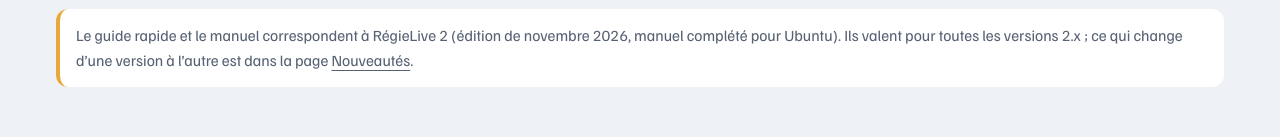
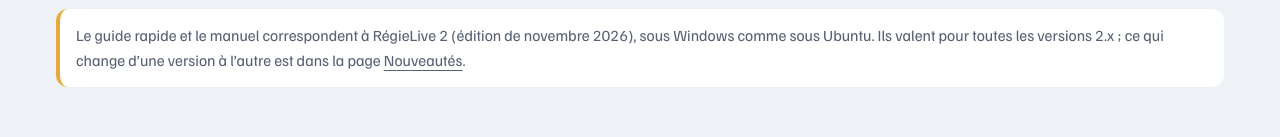
Before and after one commit to regielive/regielive.github.io, a plain HTML site: page manuel.html in a window 1280 px wide. Shown: the part 638-775 px from the top of the page. Drawn offline with Linux system fonts and the light colour scheme.

```diff
--- a/manuel.html
+++ b/manuel.html
@@ -30,7 +30,7 @@
 <a class="doc" href="docs/Fiche-Configuration-PC.pdf"><b>Fiche : configuration du PC</b><span>PDF · 2 pages · choisir ou monter l’ordinateur de la régie</span></a>
 <a class="doc" href="docs/Fiche-Reseau-de-la-regie.pdf"><b>Fiche : réseau de la régie</b><span>PDF · câblage, Wi-Fi et réglages pour les téléphones et les caméras</span></a>
 </div>
-<p class="note">Le guide rapide et le manuel correspondent à RégieLive 2 (édition de novembre 2026, manuel complété pour Ubuntu). Ils valent pour toutes les versions 2.x ; ce qui change d’une version à l’autre est dans la page <a href="nouveautes.html">Nouveautés</a>.</p></div>
+<p class="note">Le guide rapide et le manuel correspondent à RégieLive 2 (édition de novembre 2026), sous Windows comme sous Ubuntu. Ils valent pour toutes les versions 2.x ; ce qui change d’une version à l’autre est dans la page <a href="nouveautes.html">Nouveautés</a>.</p></div>
 </main>
 <footer class="l"><div class="pied"><span>RégieLive est un logiciel gratuit, porté par l’association <a href="https://acproduction-asso.github.io" target="_blank" rel="noopener">ACP</a>.</span><span>Version 2.1 · novembre 2026</span></div><nav aria-label="Pied de page"><a href="manuel.html">Manuel</a><a href="nouveautes.html">Nouveautés</a><a href="questions.html">Questions fréquentes</a><a href="association.html">L’association et le contact</a><a href="mentions-legales.html">Mentions légales</a><a href="confidentialite.html">Confidentialité</a><a href="licence.html">Licence</a></nav></footer>
 <script src="assets/theme.js"></script>
```
Also changed, not shown: 2 other files.
